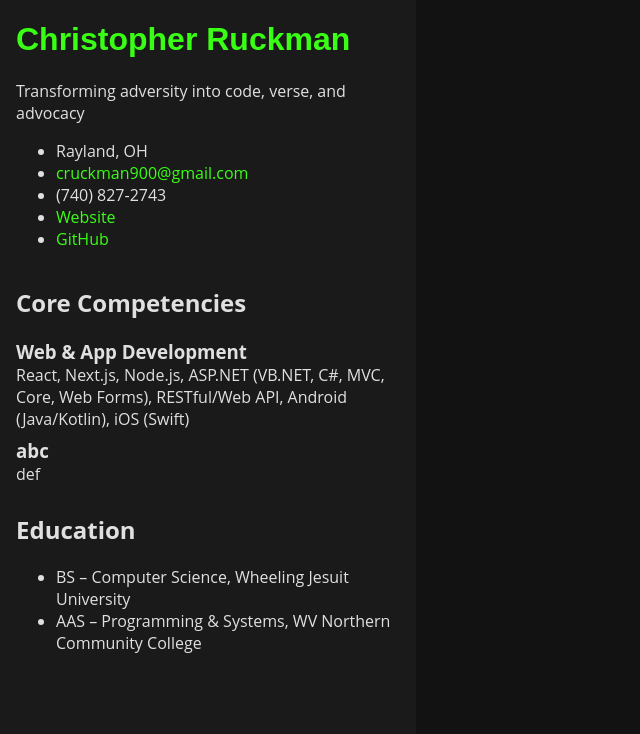
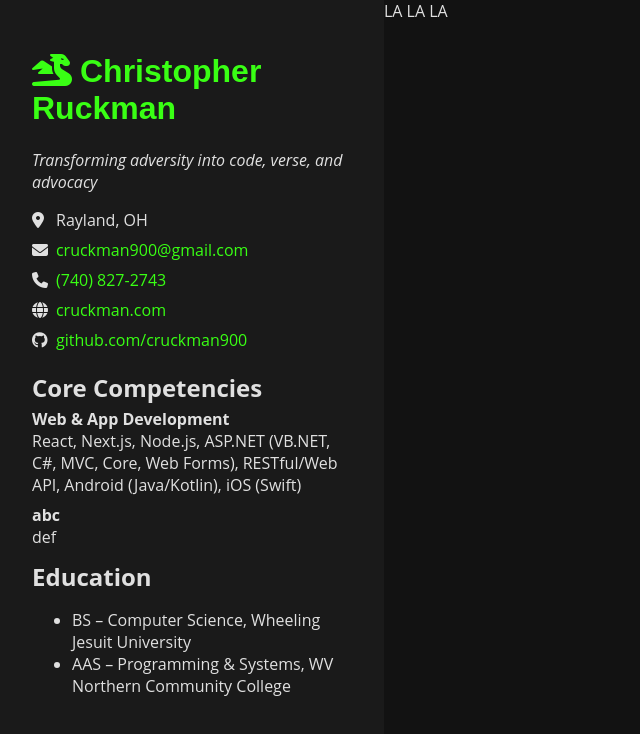
Before and after one commit to cruckman900/portfolio-ts, a Next.js app: page / in a window 1280 px wide. Shown: the top 734 px of the page, without its empty margins (0-640 px from the left). Built offline with nearby package versions, Linux system fonts and the light colour scheme.

Commit message:
added metadata, fontawesome icons in header, changed link look/feel

```diff
--- a/src/components/Header.tsx
+++ b/src/components/Header.tsx
@@ -12,13 +12,13 @@ interface Props {
 const Header: React.FC<Props> = ({ icon, name, tagline, contact }) => (
     <header className="header">
         <h1><span className="no-print"><i className={icon}></i></span>{name}</h1>
-        <p>{tagline}</p>
+        <p className="tagline">{tagline}</p>
         <ul>
-            <li>{contact.location}</li>
-            <li><a href={`mailto:${contact.email}`}>{contact.email}</a></li>
-            <li>{contact.phone}</li>
-            <li><a href={contact.website}>Website</a></li>
-            <li><a href={contact.github}>GitHub</a></li>
+            <li><i className="fas fa-map-marker-alt"></i>{contact.location}</li>
+            <li><i className="fas fa-envelope"></i><a href={`mailto:${contact.email}`}>{contact.email}</a></li>
+            <li><i className="fas fa-phone"></i><a href={`tel:+1${contact.phone.replace(/[\s()-]/g, "")}`}>{contact.phone}</a></li>
+            <li><i className="fas fa-globe"></i><a href={contact.website}>{contact.website.substring(8)}</a></li>
+            <li><i className="fab fa-github"></i><a href={contact.github}>{contact.github.substring(8)}</a></li>
         </ul>
     </header>
 );
--- a/src/pages/index.tsx
+++ b/src/pages/index.tsx
@@ -5,6 +5,7 @@ import Sidebar from '../components/Sidebar';
 // import Section from '../components/Section';
 // import Experience from '../components/Experience';
 // import Projects from '../components/Projects';
+import Head from 'next/head';
 import '../styles/main.scss';
 
 export default function Home() {
@@ -19,9 +20,38 @@ export default function Home() {
     if (!resume) return <div>Loading...</div>;
 
     return (
-        <div className="left-container">
-            <Header icon={resume.icon} name={resume.name} tagline={resume.tagline} contact={resume.contact} />
-            <Sidebar skills={resume.skills} education={resume.education} />
+        <>
+        <Head>
+            <title>{resume.name} - Resume</title>
+            <meta name="description" content={resume.tagline} />
+            <meta property="og:title" content={`${resume.name} - Resume`} />
+            <meta property="og:type" content="WebPage" />
+            <link
+                rel="stylesheet"
+                href="https://cdnjs.cloudflare.com/ajax/libs/font-awesome/6.4.0/css/all.min.css"
+                crossOrigin='anonymous'
+                referrerPolicy='no-referrer'
+            />
+            <script
+                type="application/ld+json"
+                    dangerouslySetInnerHTML={{
+                        __html: JSON.stringify({
+                            "@context": "https://schema.org",
+                            "@type": "WebPage",
+                            "name": "Christopher Ruckman Resume",
+                            "description": "Multidisciplinary engineer, author, and legal advocate"
+                        })
+                    }}
+            />
+        </Head>
+
+        <div className='container'>
+            <div className="sidebar-container">
+                <Header icon={resume.icon} name={resume.name} tagline={resume.tagline} contact={resume.contact} />
+                <Sidebar skills={resume.skills} education={resume.education} />
+            </div>
+            <div className="content-container">LA LA LA</div>
         </div>
+        </>
     )
 }
--- a/src/styles/header.scss
+++ b/src/styles/header.scss
@@ -1,14 +1,14 @@
 @use 'base';
 
 .header {
-    width: 30%;
     background-color: base.$sidebar-bg;
-    padding: 0 1em;
+    padding: 2rem 2rem 0 2rem;
     color: base.$text;
 
   h1 {
+    font-family: 'Oswald', sans-serif;
+    font-size: 2rem;
     color: base.$accent;
-    font-family: 'Oswald', sans-serif;
   }
 
   .tagline {
@@ -20,4 +20,13 @@
     color: base.$accent;
     text-decoration: none;
   }
+
+  ul {
+    list-style: none;
+    padding: 0;
+
+    li {
+        margin-bottom: 0.5rem;
+    }
+  }
 }
--- a/src/styles/main.scss
+++ b/src/styles/main.scss
@@ -8,8 +8,27 @@ body {
     padding: 0;
 }
 
-.left-container {
+i {
+    min-width: 1rem;
+    margin-right: 0.5rem;
+}
+
+.container {
+    display: flex;
+    flex-direction: row;
+    min-height: 100vh;
+}
+
+.sidebar-container, .content-container {
     display: flex;
     flex-direction: column;
-    height: 100vh;
 }
+
+.sidebar-container {
+    min-width: 20rem;
+    width: 30%;
+}
+
+.content-container {
+    width: 70%;
+}
--- a/src/styles/sidebar.scss
+++ b/src/styles/sidebar.scss
@@ -1,18 +1,22 @@
 @use 'base';
 
 .sidebar {
-    width: 30%;
     height: 100vh;
     background-color: base.$sidebar-bg;
     margin: 0;
-    padding: 0 1rem;
+    padding: 0 2rem;
     color: base.$text;
 
+    h2 {
+        margin: .25rem 0;
+    }
+
     h3 {
+        font-size: 1rem;
         margin: 0;
     }
 
     &-content {
-        padding-bottom: .5rem;
+        padding-bottom: 0.5rem;
     }
 }
```
